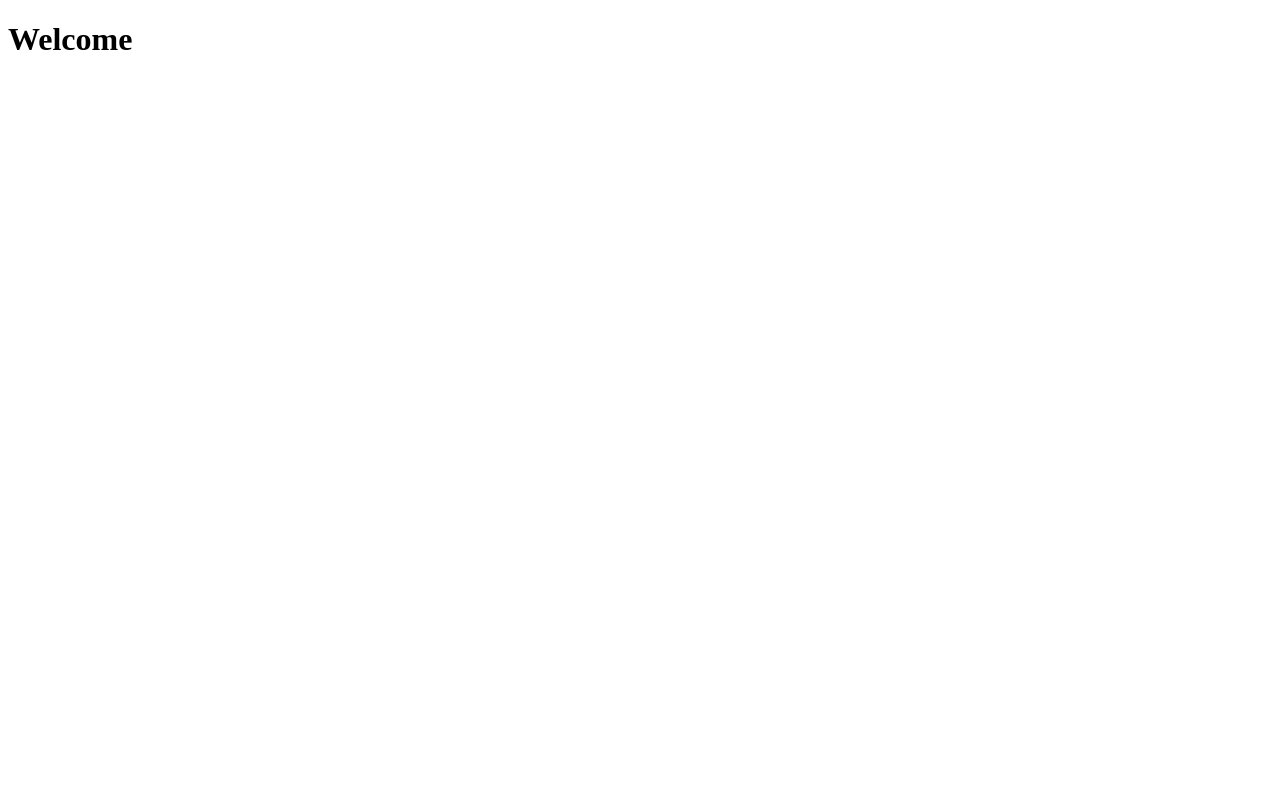
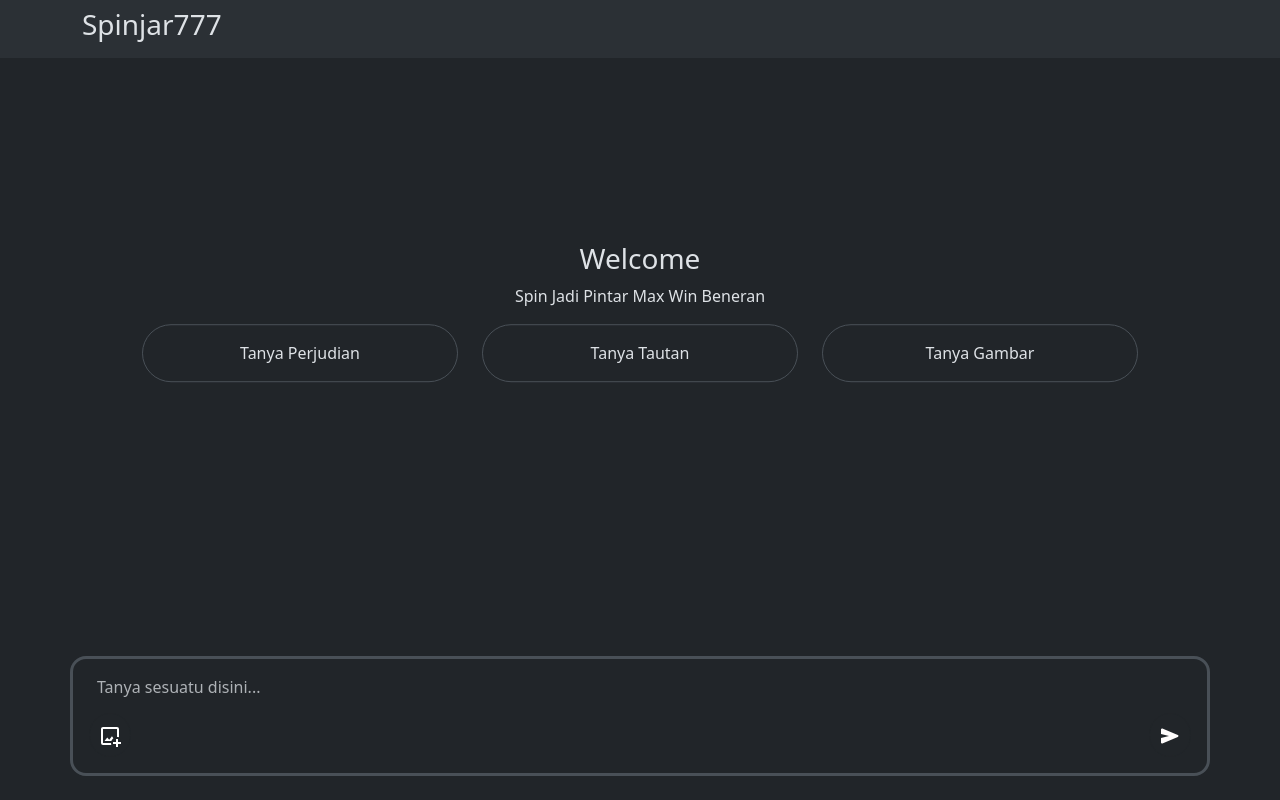
Before and after one commit to herdyhardiyant/edukasi_judol_chat, a FastAPI app: page / in a window 1280 px wide. Before the commit the page is almost empty. Run offline with FastAPI, Linux system fonts and the light colour scheme.

Commit message:
front end struktur awal

```diff
--- a/app/static/css/style.css
+++ b/app/static/css/style.css
@@ -0,0 +1,7 @@
+#text-input{
+    resize: none;
+}
+
+#welcome {
+    top: 40% !important;
+}
--- a/app/templates/index.html
+++ b/app/templates/index.html
@@ -3,9 +3,73 @@
 <head>
     <meta charset="UTF-8">
     <title>FastAPI App</title>
+    <link href="https://cdn.jsdelivr.net/npm/bootstrap@5.3.6/dist/css/bootstrap.min.css" rel="stylesheet"
+          integrity="sha384-4Q6Gf2aSP4eDXB8Miphtr37CMZZQ5oXLH2yaXMJ2w8e2ZtHTl7GptT4jmndRuHDT" crossorigin="anonymous">
     <link rel="stylesheet" href="../static/css/style.css">
 </head>
-<body>
-    <h1>{{ message }}</h1>
+<body data-bs-theme="dark">
+<nav class="navbar bg-body-tertiary">
+    <div class="container">
+        <h3>Spinjar777</h3>
+    </div>
+</nav>
+<div id="welcome" class="container-sm position-absolute top-50 start-50 translate-middle text-center">
+    <h3>{{ message }}</h3>
+    <p>Spin Jadi Pintar Max Win Beneran</p>
+    <div class="container-fluid text-center">
+        <div class="row align-items-start px-5 ">
+            <div class="col">
+                <p class="border p-3 rounded-5">
+                    Tanya Perjudian
+                </p>
+            </div>
+            <div class="col">
+                <p class="border p-3 rounded-5">
+                    Tanya Tautan
+                </p>
+            </div>
+            <div class="col">
+                <p class="border p-3 rounded-5">
+                    Tanya Gambar
+                </p>
+            </div>
+        </div>
+    </div>
+</div>
+
+<div id="chat-box" class="mt-4 container-sm">
+
+
+</div>
+
+<div id="input-box"
+     class="position-fixed bottom-0 mb-4 start-50 translate-middle-x p-3 container-sm bg-transparent border border-3 rounded-4">
+
+    <textarea class="p-0 ps-2 container-fluid form-control bg-transparent border-0 rounded shadow-none"
+              placeholder="Tanya sesuatu disini..." name="" id="text-input"
+              rows="1"></textarea>
+
+
+    <div class="d-flex justify-content-between">
+        <button class="btn btn-dark p-2 rounded-circle">
+            <svg xmlns="http://www.w3.org/2000/svg" width="24" height="24" viewBox="0 0 24 24">
+                <path fill="#fff"
+                      d="M13 19c0 .7.13 1.37.35 2H5a2 2 0 0 1-2-2V5c0-1.1.9-2 2-2h14a2 2 0 0 1 2 2v8.35c-.63-.22-1.3-.35-2-.35V5H5v14zm.96-6.71l-2.75 3.54l-1.96-2.36L6.5 17h6.85c.4-1.12 1.12-2.09 2.05-2.79zM20 18v-3h-2v3h-3v2h3v3h2v-3h3v-2z"/>
+            </svg>
+        </button>
+        <button class="btn btn-dark p-2 rounded-circle">
+            <svg xmlns="http://www.w3.org/2000/svg" width="24" height="24" viewBox="0 0 24 24">
+                <path fill="#fefcfc"
+                      d="M4.4 19.425q-.5.2-.95-.088T3 18.5V14l8-2l-8-2V5.5q0-.55.45-.837t.95-.088l15.4 6.5q.625.275.625.925t-.625.925z"/>
+            </svg>
+        </button>
+    </div>
+
+
+</div>
+
+<script src="https://cdn.jsdelivr.net/npm/bootstrap@5.3.6/dist/js/bootstrap.bundle.min.js"
+        integrity="sha384-j1CDi7MgGQ12Z7Qab0qlWQ/Qqz24Gc6BM0thvEMVjHnfYGF0rmFCozFSxQBxwHKO"
+        crossorigin="anonymous"></script>
 </body>
 </html>
```
